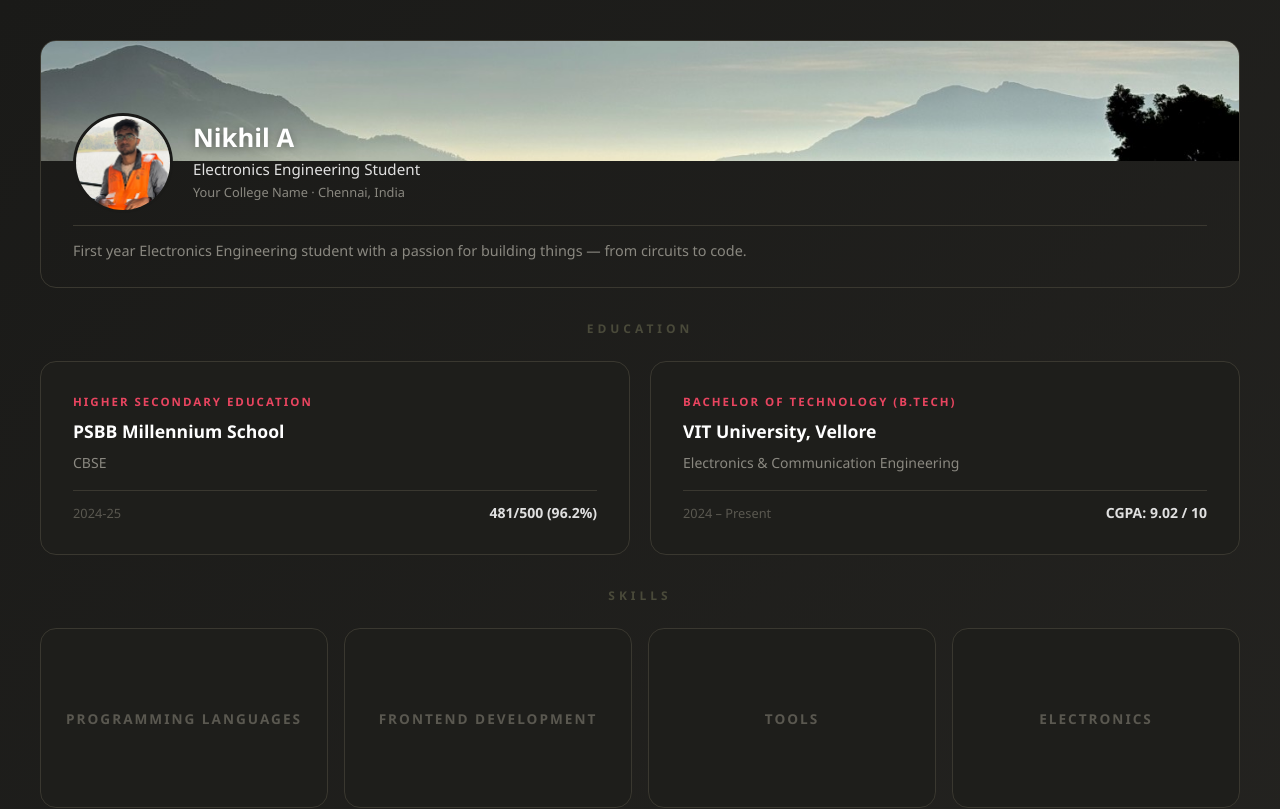
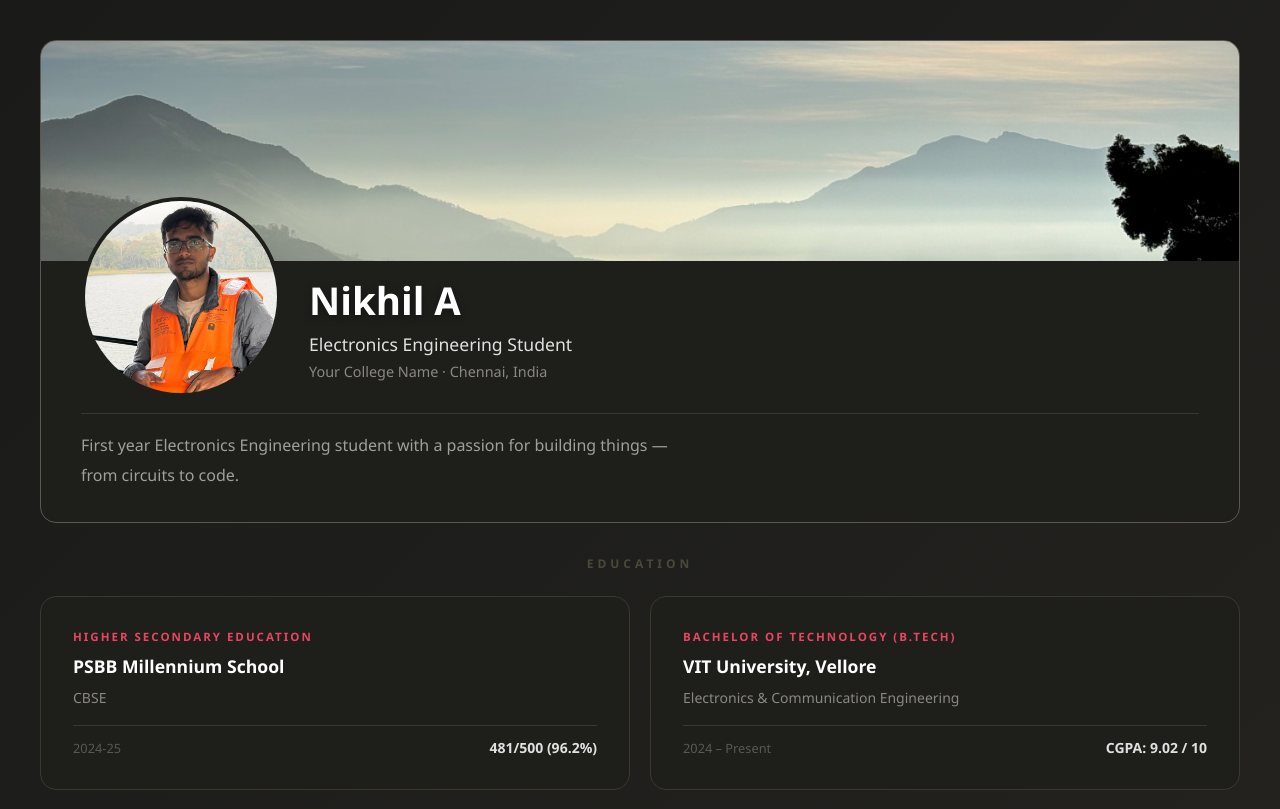
Before and after one commit to Nikhilamithkumar/my-projects, a React (Vite) app: page / in a window 1280 px wide. Shown: the top 809 px of the page. Built offline with nearby package versions, Linux system fonts and the light colour scheme.

Commit message:
Bigger Hero

```diff
--- a/src/index.css
+++ b/src/index.css
@@ -27,14 +27,16 @@ body {
   display: flex;
   flex-direction: column;
   width: 100%;
-  border: 0.5px solid #3a3830;
+  background-color: #1e1e1b;
+  border: 1px solid #5a5850;
+
   border-radius: 16px;
   overflow: hidden;
 }
 
 .header-banner {
   width: 100%;
-  height: 120px;
+  height: 220px;
   background: linear-gradient(135deg, #2e0a10, #1a1040, #001f3f);
 }
 
@@ -47,56 +49,57 @@ body {
 .header-profile {
   display: flex;
   align-items: flex-end;
-  gap: 20px;
-  padding: 0 2rem;
-  margin-top: -48px;
+  gap: 28px;
+  padding: 0 2.5rem;
+  margin-top: -64px;
 }
 
 .profile-img {
-  width: 100px;
-  height: 100px;
+  width: 200px;
+  height: 200px;
   border-radius: 50%;
   object-fit: cover;
-  border: 3px solid #1a1a18;
+  border: 4px solid #1e1e1b;
   flex-shrink: 0;
 }
 
 .header-info {
-  padding-bottom: 12px;
+  padding-bottom: 16px;
   display: flex;
   flex-direction: column;
-  gap: 4px;
+  gap: 6px;
 }
 
 .header-name {
-  font-size: 1.6rem;
+  font-size: 2.4rem;
   font-weight: 700;
   color: #ffffff;
   text-shadow: 0 2px 8px rgba(0, 0, 0, 0.35);
 }
 
 .header-role {
-  font-size: 0.95rem;
+  font-size: 1.1rem;
   color: #e0e0e0;
 }
 
 .header-college {
-  font-size: 0.8rem;
+  font-size: 0.9rem;
   color: #8a8880;
 }
 
 .header-divider {
-  width: calc(100% - 4rem);
+  width: calc(100% - 5rem);
   height: 0.5px;
   background-color: #3a3830;
-  margin: 0.75rem 2rem;
+  margin: 1rem 2.5rem;
 }
 
 .header-desc {
-  font-size: 0.9rem;
-  color: #8a8880;
-  line-height: 1.8;
-  padding: 0 2rem 1.5rem;
+  font-size: 1rem;
+  color: #a0a098;
+  line-height: 1.9;
+  padding: 0 2.5rem 2rem;
+  max-width: 680px;
 }
 
 .section {
```
